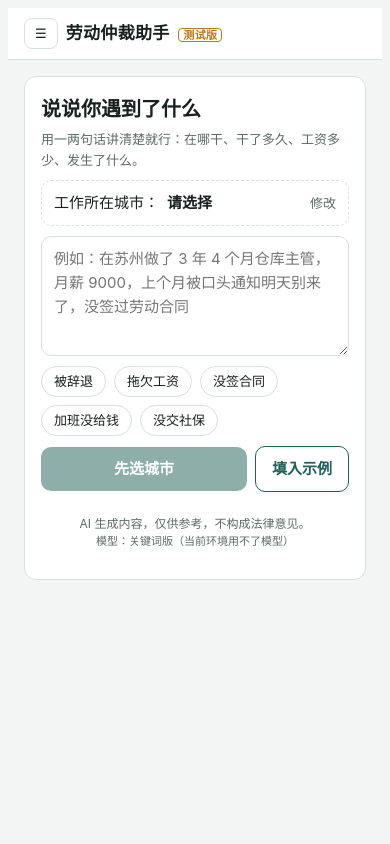
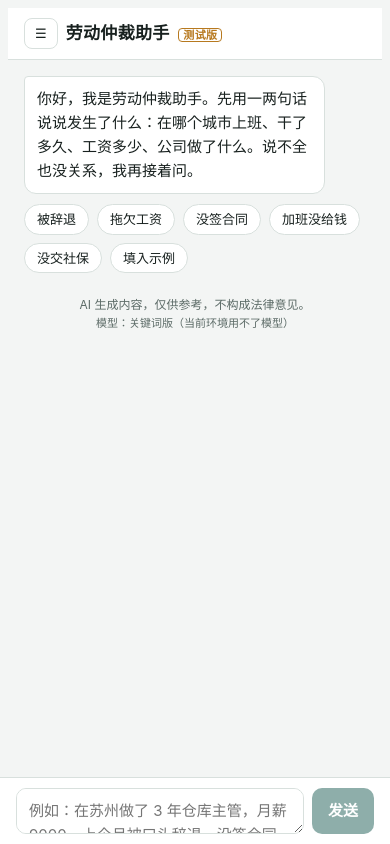
Before and after one commit to khupc/huafei-weiquan, a plain HTML site: page index.html in a window 390 px wide. Drawn offline with nearby package versions, Linux system fonts and the light colour scheme.

Commit message:
首页改成连贯对话：城市从描述里识别，没说再在对话里问
- 去掉单独的首页和城市选择器，打开即是对话
- 城市从用户的话里识别（模型或城市名匹配），没提到时作为第一个追问
- 已有城市时只在问城市那一步才改，避免公司名里的地名覆盖

Co-Authored-By: Claude Opus 5.5 <noreply@anthropic.com>
Claude-Session: https://claude.ai/code/session_01Ex6ZZTQguvix7ovwYiawPs

```diff
--- a/engine/facts.js
+++ b/engine/facts.js
@@ -3,6 +3,11 @@
 // 清单本身待律师校准（L-19）。
 (function (root) {
   const SLOTS = {
+    city: {
+      label: '工作城市', type: 'city',
+      ask: '你在哪个城市上班？',
+      alt: '换个问法：公司在哪个城市，或者你平时在哪个城市上班？写到地级市就行，比如苏州、东莞。',
+    },
     separation: {
       label: '离职方式', type: 'choice',
       ask: '公司是怎么让你走的？还是你现在仍在职？',
@@ -115,7 +120,7 @@
     },
   };
 
-  const ORDER = ['separation', 'start_date', 'end_date', 'monthly_wage', 'signed_contract', 'contract_signed_date',
+  const ORDER = ['city', 'separation', 'start_date', 'end_date', 'monthly_wage', 'signed_contract', 'contract_signed_date',
     'termination_form', 'termination_reason', 'signed_exit_doc', 'hr_role', 'refused_to_sign', 'wages_owed', 'wages_owed_amount', 'company_name'];
 
   // 不在问答里问、在测算页填的参数
--- a/index.html
+++ b/index.html
@@ -141,10 +141,10 @@ pre.export { white-space: pre-wrap; font-size: 12px; background: var(--bg); padd
       <div class="bar">
         <button class="icon-btn" @click="ui.drawer = true" aria-label="历史案件">☰</button>
         <h1>劳动仲裁助手 <span class="pending">测试版</span></h1>
-        <button v-if="st.page !== 'P0' && st.page !== 'P1'" class="icon-btn" @click="go('P1')">补充事实</button>
+        <button v-if="st.page !== 'P1'" class="icon-btn" @click="go('P1')">补充事实</button>
       </div>
-      <nav class="steps" v-if="st.page !== 'P0'">
-        <button v-for="p in PAGES" :key="p.id" :class="{on: st.page === p.id}" :disabled="p.id !== 'P0' && p.id !== 'P1' && !st.selected.length && p.id !== 'P2'" @click="p.id === 'P2' ? toAnalysis() : go(p.id)">{{ p.name }}</button>
+      <nav class="steps" v-if="st.chat.some(m => m.role === 'user')">
+        <button v-for="p in PAGES" :key="p.id" :class="{on: st.page === p.id}" :disabled="p.id !== 'P1' && p.id !== 'P2' && !st.selected.length" @click="p.id === 'P2' ? toAnalysis() : go(p.id)">{{ p.name }}</button>
       </nav>
     </div>
   </header>
@@ -164,37 +164,9 @@ pre.export { white-space: pre-wrap; font-size: 12px; background: var(--bg); padd
   </template>
 
   <main class="wrap">
-    <!-- P0 首页 -->
-    <template v-if="st.page === 'P0'">
-      <section class="card stack">
-        <div>
-          <h2>说说你遇到了什么</h2>
-          <p class="sub">用一两句话讲清楚就行：在哪干、干了多久、工资多少、发生了什么。</p>
-        </div>
-        <div>
-          <button class="city" @click="ui.cityOpen = !ui.cityOpen">工作所在城市：<b>{{ st.city || '请选择' }}</b><span class="grow"></span><span class="sub">{{ ui.cityOpen ? '收起' : '修改' }}</span></button>
-          <div v-if="ui.cityOpen" class="stack" style="padding-top:8px">
-            <input id="city-q" v-model="ui.cityQ" placeholder="搜索城市或省份，例如 苏州">
-            <div class="city-list">
-              <button v-for="c in cityMatches" :key="c.city" class="chip" :class="{on: st.city === c.city}" @click="st.city = c.city; ui.cityOpen = false">{{ c.city }}</button>
-            </div>
-          </div>
-        </div>
-        <textarea id="intro" v-model="ui.text" placeholder="例如：在苏州做了 3 年 4 个月仓库主管，月薪 9000，上个月被口头通知明天别来了，没签过劳动合同"></textarea>
-        <div class="row">
-          <button v-for="k in examples" :key="k" class="chip" @click="useExample(k)">{{ k }}</button>
-        </div>
-        <div class="row">
-          <button class="btn grow" :disabled="ui.busy || !ui.text.trim()" @click="start">{{ st.city ? '开始分析' : '先选城市' }}</button>
-          <button class="btn ghost" @click="fillSample">填入示例</button>
-        </div>
-        <p class="disclaimer">AI 生成内容，仅供参考，不构成法律意见。<br><span class="model">模型：{{ model.status }}</span></p>
-      </section>
-    </template>
-
     <!-- P1 事实问答 -->
     <template v-if="st.page === 'P1'">
-      <section class="stack">
+      <section v-if="st.chat.some(m => m.role === 'user')" class="stack">
         <div class="row"><span class="sub grow">已了解 {{ prog.done }} / {{ prog.total }} 项事实</span><button class="btn plain" @click="toAnalysis">先看分析 →</button></div>
         <div class="progress"><i :style="{width: (prog.done / prog.total * 100) + '%'}"></i></div>
       </section>
@@ -216,18 +188,22 @@ pre.export { white-space: pre-wrap; font-size: 12px; background: var(--bg); padd
                 <select v-if="r.type === 'choice'" :id="'f-' + r.key" :value="r.value || ''" @change="e => editFact(r.key, e.target.value)">
                   <option value="">未填</option><option v-for="o in r.options" :value="o.value">{{ o.label }}</option>
                 </select>
-                <input v-else :id="'f-' + r.key" :type="r.type === 'number' ? 'number' : r.type === 'date' ? 'date' : 'text'" :value="r.value || ''" @change="e => editFact(r.key, e.target.value)">
+                <input v-else :id="'f-' + r.key" :list="r.type === 'city' ? 'city-options' : null" :type="r.type === 'number' ? 'number' : r.type === 'date' ? 'date' : 'text'" :value="r.value || ''" @change="e => editFact(r.key, e.target.value)">
               </div>
             </div>
             <button class="btn block" @click="toAnalysis">确认事实，看能主张什么</button>
           </div>
         </template>
+        <div v-if="!st.chat.some(m => m.role === 'user')" class="stack">
+          <div class="row"><button v-for="k in examples" :key="k" class="chip" @click="useExample(k)">{{ k }}</button><button class="chip" @click="fillSample">填入示例</button></div>
+          <p class="disclaimer">AI 生成内容，仅供参考，不构成法律意见。<br><span class="model">模型：{{ model.status }}</span></p>
+        </div>
         <div v-if="ui.busy" class="thinking">正在读你说的话…（用 Claude 时约几秒）</div>
         <div id="chat-end"></div>
       </section>
       <div class="composer wrap">
         <div class="inner">
-          <input id="reply" class="grow" v-model="ui.reply" placeholder="也可以直接打字回答" @keyup.enter="answer()">
+          <textarea id="reply" class="grow" rows="1" style="min-height:44px" v-model="ui.reply" :placeholder="st.chat.some(m => m.role === 'user') ? '直接打字回答，或点上面的选项' : '例如：在苏州做了 3 年仓库主管，月薪 9000，上个月被口头辞退，没签合同'" @keydown.enter.exact.prevent="answer()"></textarea>
           <button class="btn" :disabled="ui.busy || !ui.reply.trim()" @click="answer()">发送</button>
         </div>
       </div>
@@ -275,7 +251,7 @@ pre.export { white-space: pre-wrap; font-size: 12px; background: var(--bg); padd
         <h2>金额测算</h2>
         <p class="sub">金额全部按固定公式计算，改任何参数都会马上重算。这里的数是「可主张」的数额，不等于最终能拿到的。</p>
         <div class="params">
-          <label class="f">城市<input id="p-city" :value="st.city" disabled></label>
+          <label class="f">城市<input id="p-city" :value="st.facts.city" disabled></label>
           <label v-for="k in ['monthly_wage', 'start_date', 'end_date', 'contract_signed_date', 'wages_owed_amount'].filter(k => !F.SLOTS[k].when || F.SLOTS[k].when(st.facts))" :key="k" class="f">
             <span>{{ F.SLOTS[k].label }} <span v-if="st.manual[k]" class="manual">已手动修改</span></span>
             <input :id="'p-' + k" :type="F.SLOTS[k].type === 'number' ? 'number' : 'date'" :value="st.facts[k] || ''" @change="e => editFact(k, e.target.value)">
@@ -283,14 +259,13 @@ pre.export { white-space: pre-wrap; font-size: 12px; background: var(--bg); padd
           <label class="f"><span>{{ F.PARAM_SLOTS.monthly_overtime.label }} <span v-if="st.manual.monthly_overtime" class="manual">已手动修改</span></span>
             <input id="p-ot" type="number" :value="st.facts.monthly_overtime || ''" @change="e => editFact('monthly_overtime', e.target.value)" placeholder="填了会多算一个不含加班费的保守值"></label>
           <label class="f"><span>{{ F.PARAM_SLOTS.company_city.label }}</span>
-            <input id="p-ccity" list="city-options" :value="st.facts.company_city || ''" @change="e => editFact('company_city', e.target.value)" :placeholder="'默认同工作城市：' + st.city"></label>
+            <input id="p-ccity" list="city-options" :value="st.facts.company_city || ''" @change="e => editFact('company_city', e.target.value)" :placeholder="'默认同工作城市：' + st.facts.city"></label>
           <label class="f"><span>{{ F.PARAM_SLOTS.filing_date.label }}</span>
             <input id="p-filing" type="date" :value="st.facts.filing_date || today()" @change="e => editFact('filing_date', e.target.value)"></label>
           <label class="f"><span>{{ stdCity }} {{ std && std.year }} 年度职工月平均工资 <span class="sub">（{{ std && std.origin.avg_wage }}）</span></span>
             <input id="p-avg" type="number" v-model="st.avgWage" placeholder="该地标准待补，可自行填写"></label>
           <label class="f"><span>{{ stdCity }} 月最低工资 <span class="sub">（{{ std && std.origin.min_wage }}）</span></span>
             <input id="p-min" type="number" v-model="st.minWage" placeholder="该地标准待补，可自行填写"></label>
-          <datalist id="city-options"><option v-for="c in allCities" :value="c.city"></option></datalist>
         </div>
       </section>
       <section class="card">
@@ -311,7 +286,7 @@ pre.export { white-space: pre-wrap; font-size: 12px; background: var(--bg); padd
     <!-- P4 可行性报告 -->
     <template v-if="st.page === 'P4'">
       <section class="card stack">
-        <span class="eyebrow">预计可主张总额 · {{ st.city }}</span>
+        <span class="eyebrow">预计可主张总额 · {{ st.facts.city }}</span>
         <div class="big">{{ E.yuan(totals.total) }} <small style="font-size:16px">元</small></div>
         <div class="tri"><i :style="{width: pct('基本稳')}"></i><i :style="{width: pct('需补证')}"></i><i :style="{width: pct('有争议')}"></i></div>
         <div class="legend"><b style="color:var(--solid)">基本稳 {{ E.yuan(totals['基本稳']) }}</b><b style="color:var(--need)">需补证 {{ E.yuan(totals['需补证']) }}</b><b style="color:var(--dispute)">有争议 {{ E.yuan(totals['有争议']) }}</b></div>
@@ -413,6 +388,7 @@ pre.export { white-space: pre-wrap; font-size: 12px; background: var(--bg); padd
       <button class="btn plain" @click="ui.exportText = ''">关闭</button>
     </section>
   </main>
+  <datalist id="city-options"><option v-for="c in allCities" :value="c.city"></option></datalist>
   <div v-if="ui.toast" class="toast">{{ ui.toast }}</div>
 </div>
 
--- a/web/app.js
+++ b/web/app.js
@@ -11,7 +11,8 @@
   if (window.claude && window.claude.use) samplePromise = window.claude.use('sample').catch(() => null);
   samplePromise.then(s => { model.ok = !!s; model.status = s ? 'Claude（首次调用会请你授权）' : '关键词版（当前环境用不了模型）'; });
 
-  const SLOT_SCHEMA = `separation: company_terminated|resigned|mutual|contract_expired|still_employed
+  const SLOT_SCHEMA = `city: 工作所在城市，写地级市名（如 苏州、深圳），不带「市」
+separation: company_terminated|resigned|mutual|contract_expired|still_employed
 start_date / end_date / contract_signed_date: YYYY-MM-DD（只知道月份就写该月 01 日）
 monthly_wage / wages_owed_amount: 数字（元）
 signed_contract: yes|no|later（later=入职很久后补签）
@@ -46,6 +47,8 @@ ${SLOT_SCHEMA}
       }
     }
     const kw = F.keywordExtract(text, today());
+    const city = findCity(text);
+    if (city) kw.city = city;
     if (currentSlot && !kw[currentSlot.key]) Object.assign(kw, directAnswer(currentSlot, text));
     return { facts: kw, recap: '', by: 'keyword' };
   }
@@ -60,6 +63,7 @@ ${SLOT_SCHEMA}
       if (s.type === 'choice' && !s.options.some(o => o.value === v)) continue;
       if (s.type === 'number') { const n = +v; if (!isNaN(n) && n > 0) out[k] = n; continue; }
       if (s.type === 'date') { const d = parseDate(String(v)); if (d) out[k] = d; continue; }
+      if (s.type === 'city') { const c = findCity(String(v)); if (c) out[k] = c; continue; }
       out[k] = v;
     }
     return out;
@@ -72,7 +76,17 @@ ${SLOT_SCHEMA}
     return `${m[1]}-${p(m[2])}-${p(m[3] || 1)}`;
   }
 
+  // 在一句话里找城市名：先找完整的地级市名，再去掉「市」「地区」等后缀比
+  const CITY_NAMES = G.PROVINCES.flatMap(p => p.cities).sort((a, b) => b.length - a.length);
+  const short = c => c.replace(/(市|地区|盟|林区)$/, '').replace(/(土家族|苗族|藏族|羌族|彝族|朝鲜族|蒙古族|哈尼族|壮族|傣族|白族|景颇族|傈僳族|布依族|侗族|回族|柯尔克孜|哈萨克|蒙古|自治州|自治)+$/, '');
+  function findCity(text) {
+    for (const c of CITY_NAMES) if (text.includes(c)) return c;
+    for (const c of CITY_NAMES) { const s = short(c); if (s.length >= 2 && text.includes(s)) return c; }
+    return null;
+  }
+
   function directAnswer(slot, text) {
+    if (slot.type === 'city') { const c = findCity(text); return c ? { city: c } : {}; }
     if (slot.type === 'number') { const m = text.replace(/,/g, '').match(/(\d+(?:\.\d+)?)\s*(万)?/); return m ? { [slot.key]: parseFloat(m[1]) * (m[2] ? 10000 : 1) } : {}; }
     if (slot.type === 'date') { const d = parseDate(text); return d ? { [slot.key]: d } : {}; }
     if (slot.type === 'text') return { [slot.key]: text.trim() };
@@ -86,7 +100,7 @@ ${SLOT_SCHEMA}
     const prompt = `请为劳动仲裁申请书起草「事实与理由」部分。要求：第三人称称「申请人」「被申请人」；按时间顺序陈述事实；只使用下面给出的事实，不要编造；不要写具体法条原文；金额照抄下面的数字；最后一段写「为维护申请人的合法权益，特依法申请仲裁，请求支持申请人的仲裁请求。」；300 字以内；只输出正文。
 事实：${JSON.stringify(st.facts)}
 仲裁请求：${claims.map(c => c.title + (c.calc && c.calc.amount ? ' ' + E.yuan(c.calc.amount) + ' 元' : '')).join('；')}
-城市：${st.city}`;
+城市：${st.facts.city}`;
     try { const r = await sample(prompt, { cache: false }); return r.text.trim() || fallback; } catch (e) { return fallback; }
   }
 
@@ -115,29 +129,26 @@ ${SLOT_SCHEMA}
 
   function blankCase() {
     return {
-      id: 'c' + Date.now(), updated: null, page: 'P0', city: '', facts: {}, manual: {}, uncertain: {},
-      chat: [], evidence: { labor_relation: [], wage: [], termination: [] }, selected: [], avgWage: null, minWage: null,
+      id: 'c' + Date.now(), updated: null, page: 'P1', facts: {}, manual: {}, uncertain: {},
+      chat: [{ role: 'ai', text: GREETING }], evidence: { labor_relation: [], wage: [], termination: [] }, selected: [], avgWage: null, minWage: null,
       app: { applicant: { name: '', gender: '', id_no: '', address: '', phone: '' }, respondent: { name: '', address: '', legal_rep: '', credit_code: '' }, reasons: '', step: 1 },
     };
   }
 
+  const GREETING = '你好，我是劳动仲裁助手。先用一两句话说说发生了什么：在哪个城市上班、干了多久、工资多少、公司做了什么。说不全也没关系，我再接着问。';
   const PAGES = [
-    { id: 'P0', name: '描述' }, { id: 'P1', name: '问答' }, { id: 'P2', name: '分析' }, { id: 'P3', name: '测算' },
+    { id: 'P1', name: '对话' }, { id: 'P2', name: '分析' }, { id: 'P3', name: '测算' },
     { id: 'P4', name: '报告' }, { id: 'P5', name: '证据' }, { id: 'P6', name: '申请书' },
   ];
 
   createApp({
     setup() {
       const st = reactive(blankCase());
-      const ui = reactive({ text: '', reply: '', busy: false, drawer: false, cases: loadCases(), cityOpen: false, cityQ: '', tab: 'detail', missing: [], exportText: '', editing: false, toast: '' });
+      const ui = reactive({ reply: '', busy: false, drawer: false, cases: loadCases(), tab: 'detail', missing: [], exportText: '', editing: false, toast: '' });
 
       const allCities = G.PROVINCES.flatMap(p => p.cities.map(c => ({ city: c, province: p.province })));
-      const cityMatches = computed(() => {
-        const q = ui.cityQ.trim();
-        return (q ? allCities.filter(c => c.city.includes(q) || c.province.includes(q)) : allCities).slice(0, 40);
-      });
       // 社平工资按「用人单位所在」城市取，最低工资同；年度取解除时的上年度（校准文档 L-04、4.1）
-      const stdCity = computed(() => (st.facts.company_city && G.provinceOf(st.facts.company_city)) ? st.facts.company_city : st.city);
+      const stdCity = computed(() => (st.facts.company_city && G.provinceOf(st.facts.company_city)) ? st.facts.company_city : st.facts.city);
       const std = computed(() => {
         const s = stdCity.value ? G.standardsFor(stdCity.value, st.facts.end_date || today()) : null;
         if (!s) return null;
@@ -157,7 +168,7 @@ ${SLOT_SCHEMA}
         const groups = new Set(chosen.value.flatMap(c => R.CLAIMS[c.id].key_evidence));
         return R.EVIDENCE.filter(g => groups.has(g.group));
       });
-      const arbitration = computed(() => st.city ? `${st.city}${/市|州|盟|地区|林区$/.test(st.city) ? '' : '市'}劳动人事争议仲裁委员会` : '');
+      const arbitration = computed(() => st.facts.city ? `${st.facts.city}${/市|州|盟|地区|林区$/.test(st.facts.city) ? '' : '市'}劳动人事争议仲裁委员会` : '');
 
       function persist() {
         st.updated = new Date().toISOString();
@@ -194,30 +205,20 @@ ${SLOT_SCHEMA}
         st.chat.push({ role: 'ai', text: n.useAlt ? n.alt : n.ask, slot: n.key, options: n.options || null, type: n.type });
       }
 
-      async function start() {
-        if (!st.city) { ui.cityOpen = true; return; }
-        const text = ui.text.trim();
-        if (!text) return;
-        ui.busy = true; st.page = 'P1';
-        st.chat.push({ role: 'user', text });
-        ui.text = '';
-        const r = await extract(text, st.facts, null);
-        const changed = merge(r.facts);
-        st.chat.push({ role: 'ai', text: changed.length ? `我先复述一下听懂的：${r.recap || recapOf(changed)}。` : '我还没从描述里读出具体事实，我们一个个来。' });
-        ui.busy = false;
-        askNext(); scrollChat();
-      }
-
       async function answer(text) {
         text = (text || ui.reply).trim();
         if (!text || ui.busy) return;
-        const slot = next.value;
+        const first = !st.chat.some(m => m.role === 'user');
+        const slot = first ? null : next.value;
         st.chat.push({ role: 'user', text }); ui.reply = '';
-        ui.busy = true;
+        ui.busy = true; scrollChat();
         const r = await extract(text, st.facts, slot);
+        // 已有城市时，只有在问城市这一步才改（避免公司名里的地名把城市覆盖掉）
+        if (st.facts.city && !(slot && slot.key === 'city')) delete r.facts.city;
         const changed = merge(r.facts);
         ui.busy = false;
-        if (changed.length) st.chat.push({ role: 'ai', text: `记下了：${recapOf(changed)}。` });
+        if (first) st.chat.push({ role: 'ai', text: changed.length ? `我先复述一下听懂的：${r.recap || recapOf(changed)}。` : '好的，我们一个个来。' });
+        else if (changed.length) st.chat.push({ role: 'ai', text: `记下了：${recapOf(changed)}。` });
         else if (slot) { st.uncertain[slot.key] = (st.uncertain[slot.key] || 0) + 1; st.chat.push({ role: 'ai', text: '这个我没太读懂，换个方式问。' }); }
         askNext(); scrollChat();
       }
@@ -260,7 +261,7 @@ ${SLOT_SCHEMA}
       function go(p) { st.page = p; window.scrollTo(0, 0); }
 
       function newCase() { Object.assign(st, blankCase()); ui.drawer = false; }
-      function openCase(c) { Object.assign(st, blankCase(), JSON.parse(JSON.stringify(c))); ui.drawer = false; }
+      function openCase(c) { Object.assign(st, blankCase(), JSON.parse(JSON.stringify(c))); if (st.page === 'P0') st.page = 'P1'; ui.drawer = false; }
 
       // ---------- P6 校验 ----------
       const REQUIRED = {
@@ -350,15 +351,15 @@ ${SLOT_SCHEMA}
 
       const examples = ['被辞退', '拖欠工资', '没签合同', '加班没给钱', '没交社保'];
       const EXAMPLE_TEXT = { 被辞退: '我被公司辞退了，', 拖欠工资: '公司拖欠我工资，', 没签合同: '公司一直没和我签劳动合同，', 加班没给钱: '经常加班但公司没给加班费，', 没交社保: '公司没给我交社保，' };
-      function useExample(k) { ui.text += EXAMPLE_TEXT[k]; }
-      function fillSample() { st.city = st.city || '苏州'; ui.text = '在苏州做了3年4个月仓库主管，月薪9000，上个月被口头通知明天别来了，没给理由，没签过劳动合同，工资每月微信转账'; }
+      function useExample(k) { ui.reply += EXAMPLE_TEXT[k]; }
+      function fillSample() { ui.reply = '在苏州做了3年4个月仓库主管，月薪9000，上个月被口头通知明天别来了，没给理由，没签过劳动合同，工资每月微信转账'; }
 
       const tierClass = t => ({ 基本稳: 'solid', 需补证: 'need', 有争议: 'dispute' }[t]);
       const statusClass = s => ({ 已满足: 'ok', 还需证据: 'need', 不满足: 'no' }[s]);
       const pct = k => totals.value.total ? (totals.value[k] / totals.value.total * 100) + '%' : '0%';
 
-      return { st, ui, R, E, F, G, PAGES, model, allCities, cityMatches, std, stdCity, analysis, chosen, conflicts, totals, next, prog, factRows, evidenceGroups, arbitration,
-        start, answer, pick, notSure, editFact, toAnalysis, toggleClaim, toggleEvidence, go, newCase, openCase, appNext, exportApp, draft, requestLines,
+      return { st, ui, R, E, F, G, PAGES, model, allCities, std, stdCity, analysis, chosen, conflicts, totals, next, prog, factRows, evidenceGroups, arbitration,
+        answer, pick, notSure, editFact, toAnalysis, toggleClaim, toggleEvidence, go, newCase, openCase, appNext, exportApp, draft, requestLines,
         save, evidenceDoc, applicationDoc, examples, useExample, fillSample, tierClass, statusClass, pct, display, labelOf, today };
     },
   }).mount('#app');
```
Also changed, not shown: test/engine.test.js (+6 -5 lines).
